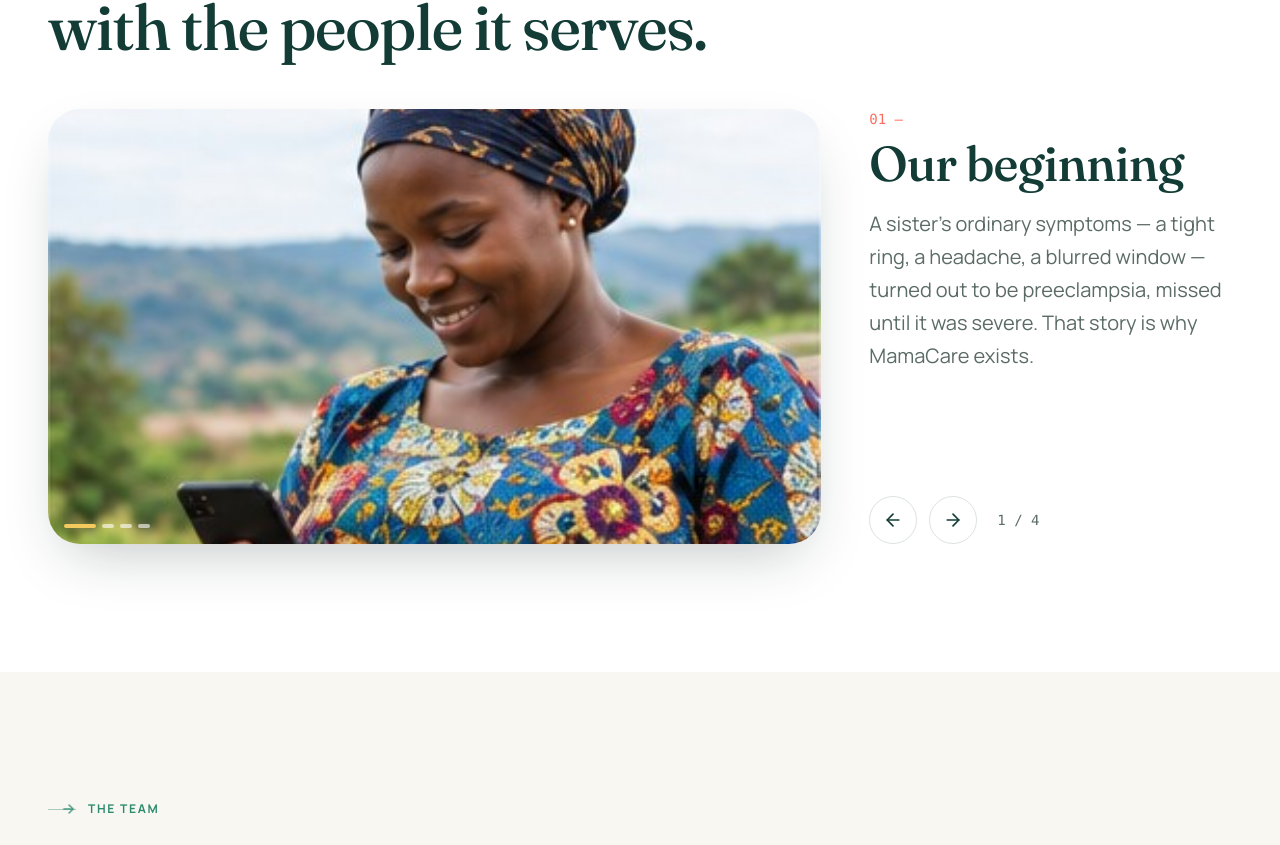
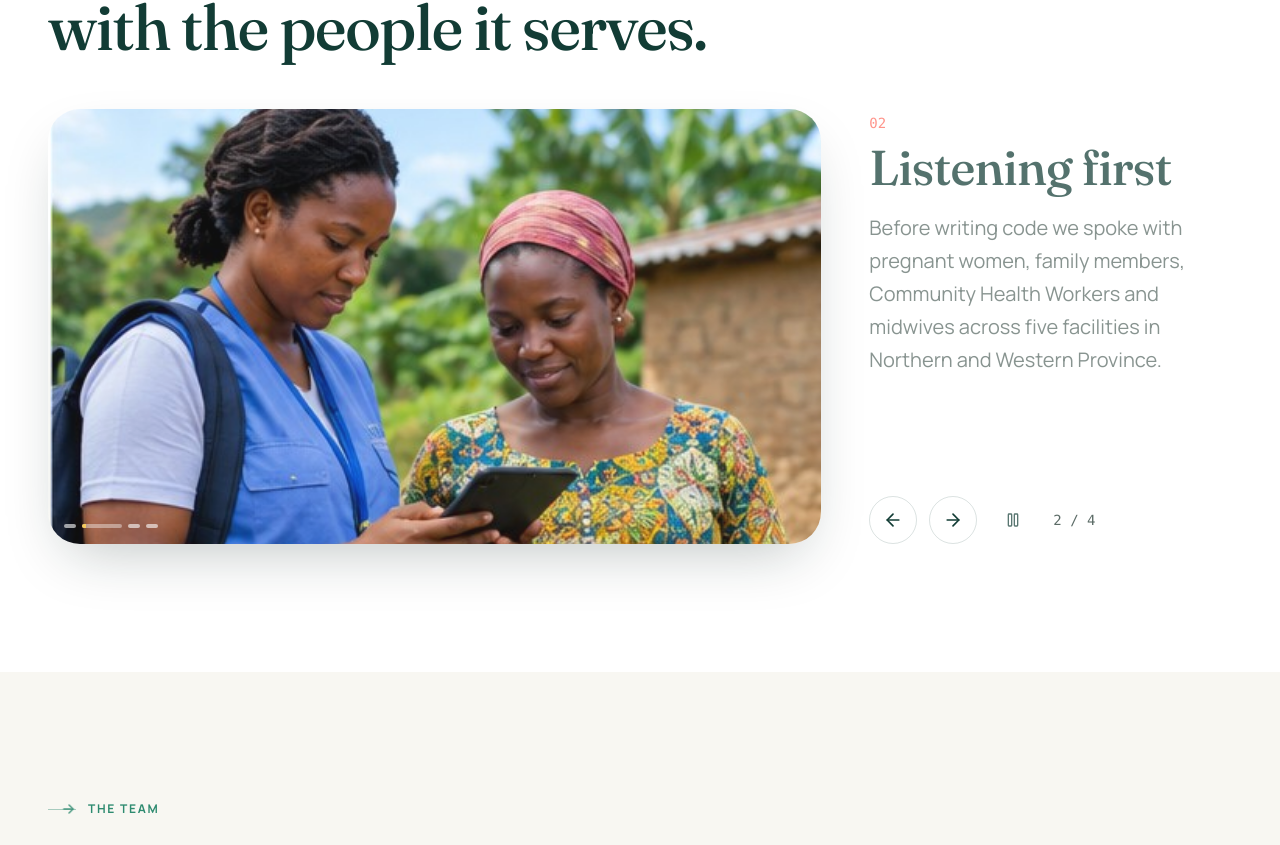
Before and after one commit to Mamacare001/mamacare-web, a Next.js app: page /about in a window 1280 px wide. Shown: the part 1779-2624 px from the top of the page. Built offline with nearby package versions, Linux system fonts and the light colour scheme; no server answers.

Commit message:
feat(about): autoplay story slider with progress dots, hover-pause and play/pause control

```diff
--- a/src/components/about/StorySlider.tsx
+++ b/src/components/about/StorySlider.tsx
@@ -1,9 +1,9 @@
 "use client";
 
 import Image from "next/image";
-import { useCallback, useEffect, useState } from "react";
-import { AnimatePresence, motion } from "framer-motion";
-import { ArrowLeft, ArrowRight } from "lucide-react";
+import { useCallback, useEffect, useRef, useState } from "react";
+import { AnimatePresence, motion, useInView, useReducedMotion } from "framer-motion";
+import { ArrowLeft, ArrowRight, Pause, Play } from "lucide-react";
 import { Eyebrow } from "@/components/ui/Eyebrow";
 import { Reveal } from "@/components/ui/Reveal";
 
@@ -34,19 +34,35 @@ const slides = [
   },
 ];
 
+const AUTOPLAY_MS = 6000;
 const ease = [0.65, 0, 0.35, 1] as const;
 
 export function StorySlider() {
   const [index, setIndex] = useState(0);
   const [dir, setDir] = useState(1);
-  const go = useCallback(
-    (d: number) => {
-      setDir(d);
-      setIndex((i) => (i + d + slides.length) % slides.length);
-    },
-    [],
-  );
+  const [paused, setPaused] = useState(false); // user-toggled
+  const [hovering, setHovering] = useState(false);
+  const [cycle, setCycle] = useState(0); // bumps to restart the progress bar
+  const ref = useRef<HTMLDivElement>(null);
+  const inView = useInView(ref, { amount: 0.4 });
+  const reduce = useReducedMotion();
 
+  const go = useCallback((d: number) => {
+    setDir(d);
+    setIndex((i) => (i + d + slides.length) % slides.length);
+    setCycle((c) => c + 1);
+  }, []);
+
+  const playing = !paused && !hovering && inView && !reduce;
+
+  // Autoplay
+  useEffect(() => {
+    if (!playing) return;
+    const id = setTimeout(() => go(1), AUTOPLAY_MS);
+    return () => clearTimeout(id);
+  }, [playing, index, cycle, go]);
+
+  // Keyboard
   useEffect(() => {
     const onKey = (e: KeyboardEvent) => {
       if (e.key === "ArrowRight") go(1);
@@ -66,7 +82,16 @@ export function StorySlider() {
           <h2 className="text-h1 mt-5 max-w-3xl text-emerald">Built from the ground up, with the people it serves.</h2>
         </Reveal>
 
-        <div className="mt-12 grid gap-8 lg:grid-cols-12 lg:gap-12">
+        <div
+          ref={ref}
+          className="mt-12 grid gap-8 lg:grid-cols-12 lg:gap-12"
+          onMouseEnter={() => setHovering(true)}
+          onMouseLeave={() => setHovering(false)}
+          onFocusCapture={() => setHovering(true)}
+          onBlurCapture={() => setHovering(false)}
+          aria-roledescription="carousel"
+          aria-live={playing ? "off" : "polite"}
+        >
           <div className="relative aspect-[16/10] overflow-hidden rounded-xl shadow-float lg:col-span-8 lg:aspect-[16/9]">
             <AnimatePresence initial={false} custom={dir} mode="popLayout">
               <motion.div
@@ -81,12 +106,31 @@ export function StorySlider() {
                 <Image src={s.image} alt={s.title} fill quality={90} sizes="(min-width: 1024px) 60vw, 92vw" className="object-cover object-[50%_25%]" />
               </motion.div>
             </AnimatePresence>
+
+            {/* progress dots: active one fills over AUTOPLAY_MS */}
             <div className="absolute bottom-4 left-4 flex gap-1.5" aria-hidden>
               {slides.map((_, i) => (
-                <span
+                <button
                   key={i}
-                  className={`h-1 rounded-full transition-all duration-500 ${i === index ? "w-8 bg-gold" : "w-3 bg-white/60"}`}
-                />
+                  type="button"
+                  tabIndex={-1}
+                  onClick={() => {
+                    setDir(i > index ? 1 : -1);
+                    setIndex(i);
+                    setCycle((c) => c + 1);
+                  }}
+                  className={`relative h-1 overflow-hidden rounded-full transition-all duration-500 ${i === index ? "w-10 bg-white/40" : "w-3 bg-white/60"}`}
+                >
+                  {i === index && (
+                    <motion.span
+                      key={cycle}
+                      className="absolute inset-y-0 left-0 bg-gold"
+                      initial={{ width: "0%" }}
+                      animate={{ width: playing ? "100%" : "0%" }}
+                      transition={{ duration: playing ? AUTOPLAY_MS / 1000 : 0.2, ease: "linear" }}
+                    />
+                  )}
+                </button>
               ))}
             </div>
           </div>
@@ -101,7 +145,7 @@ export function StorySlider() {
                   exit={{ opacity: 0, y: -12 }}
                   transition={{ duration: 0.45, ease: [0.16, 1, 0.3, 1] }}
                 >
-                  <p className="font-mono text-sm text-coral">{s.n} — </p>
+                  <p className="font-mono text-sm text-coral">{s.n}</p>
                   <h3 className="text-h2 mt-2 text-emerald">{s.title}</h3>
                   <p className="text-lead mt-4 text-muted">{s.text}</p>
                 </motion.div>
@@ -124,7 +168,16 @@ export function StorySlider() {
               >
                 <ArrowRight className="size-5" />
               </button>
-              <span className="ml-2 font-mono text-sm text-muted">
+              <button
+                type="button"
+                onClick={() => setPaused((p) => !p)}
+                className="grid size-12 place-items-center rounded-full text-emerald/70 transition-colors hover:bg-emerald/5 hover:text-emerald"
+                aria-label={paused ? "Play slideshow" : "Pause slideshow"}
+                aria-pressed={paused}
+              >
+                {paused ? <Play className="size-4" /> : <Pause className="size-4" />}
+              </button>
+              <span className="ml-1 font-mono text-sm text-muted">
                 {index + 1} / {slides.length}
               </span>
             </div>
```
